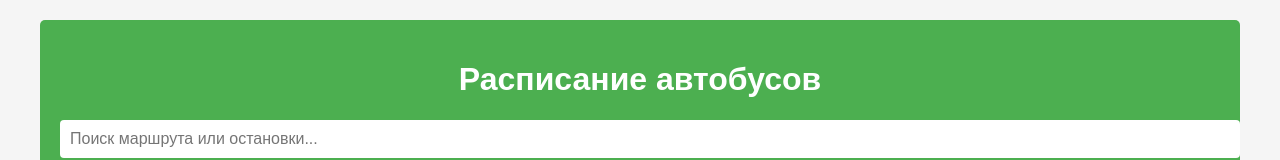
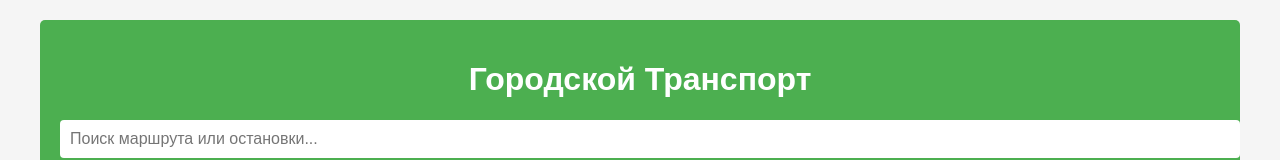
Before and after one commit to bloodydope/bus-schedules, a plain HTML site: page index.html in a window 1280 px wide. Shown: the top 160 px of the page. Drawn offline with Linux system fonts and the light colour scheme.

Commit message:
Update index.html

```diff
--- a/index.html
+++ b/index.html
@@ -9,7 +9,7 @@
 <body>
     <div class="container">
         <header>
-            <h1>Расписание автобусов</h1>
+            <h1>Городской Транспорт</h1>
             <div class="search-box">
                 <input type="text" id="searchInput" placeholder="Поиск маршрута или остановки...">
             </div>
```
